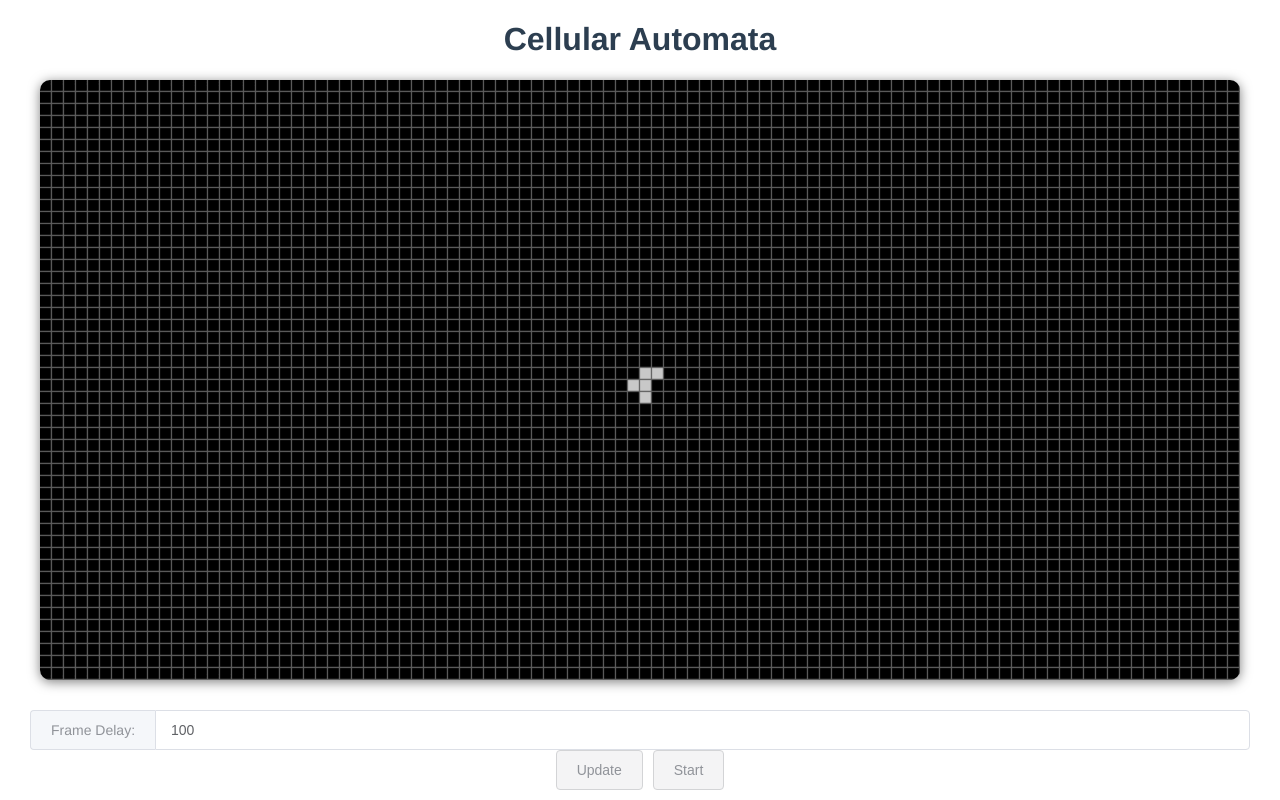
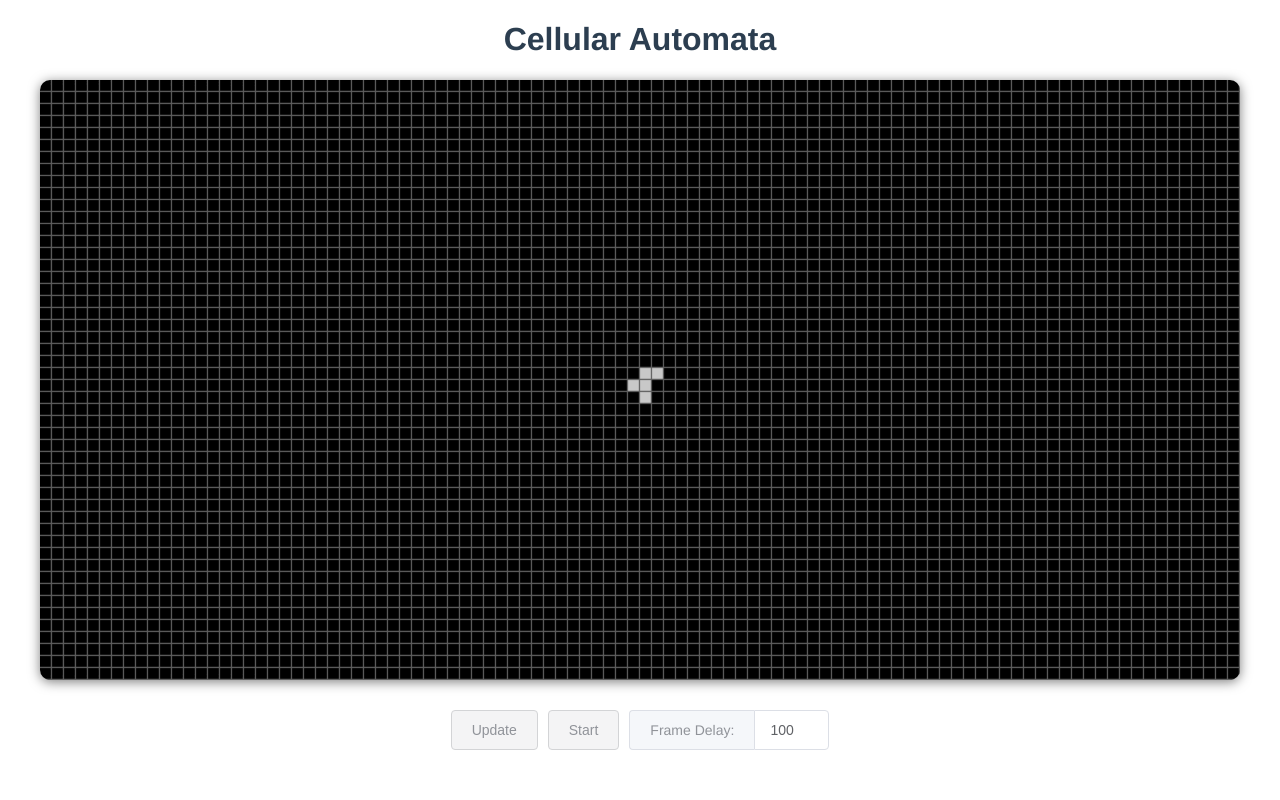
Before and after one commit to HyDevelop/Cellular-Automata, a Vue app: page / in a window 1280 px wide. Built offline with nearby package versions, Linux system fonts and the light colour scheme.

Commit message:
[S] Style frame delay input properly

```diff
--- a/src/Graphics.vue
+++ b/src/Graphics.vue
@@ -5,13 +5,17 @@
         </div>
 
         <div id="controls">
-            <el-input v-model="inputDelay" type="number" @change="frameDelayTextbox">
-                <template slot="prepend">Frame Delay: </template>
-            </el-input>
             <el-button type="info" plain @click="updateButton">Update</el-button>
             <el-button v-if="timer != null" type="info" plain @click="toggle">
                 {{timer.started ? 'Stop' : 'Start'}}
             </el-button>
+
+            <div style="display: inline-block; width: 200px; margin-left: 10px">
+                <el-input v-model="inputDelay" @change="frameDelayTextbox" type="number"
+                          id="input-delay">
+                    <template slot="prepend">Frame Delay: </template>
+                </el-input>
+            </div>
         </div>
     </div>
 </template>
@@ -120,4 +124,10 @@
         // Alignment
         margin: 30px 10px 10px;
     }
+
+    #input-delay
+    {
+        width: 150px;
+        margin: 0 10px 0 0;
+    }
 </style>
```
